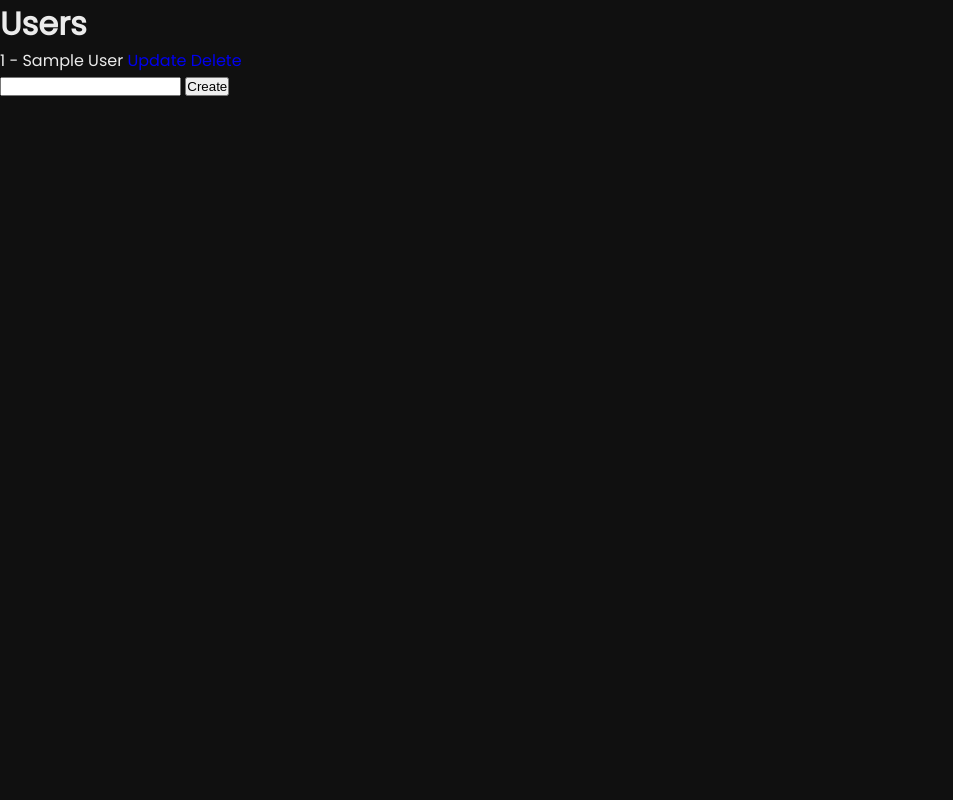
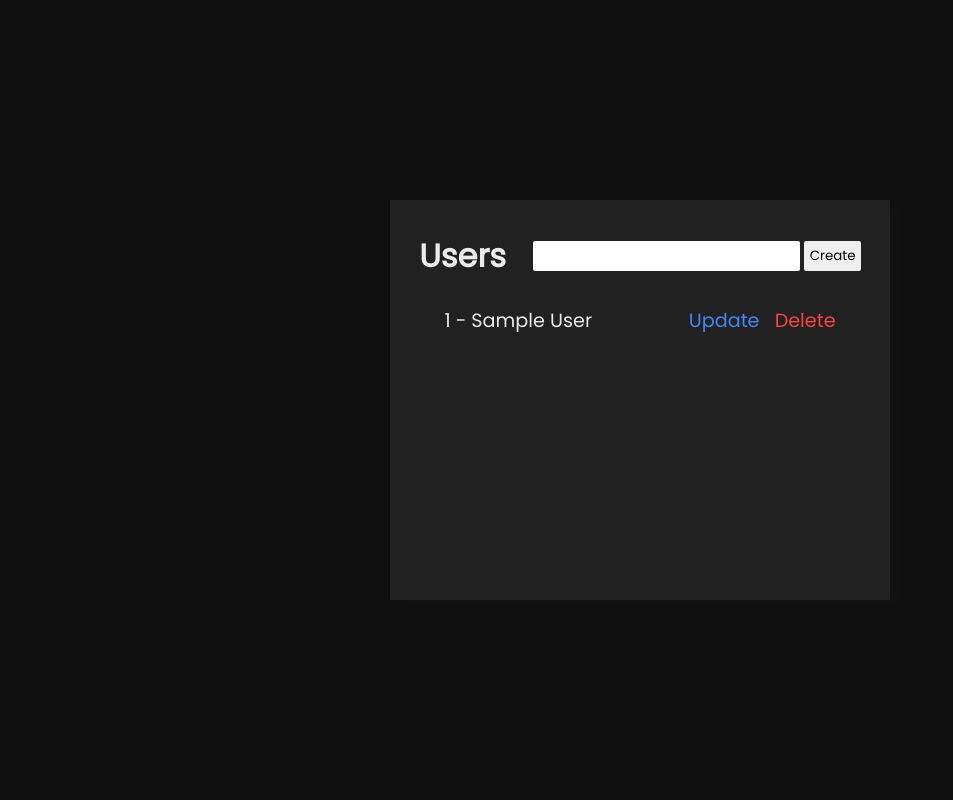
Before and after one commit to Veidz/django-crud-users, a Django app: page /users/ in a window 1280 px wide. Shown: the whole page, without its empty margins (0-953 px from the left). Run offline with Django 4.2, Linux system fonts and the light colour scheme; tables that the repository leaves empty hold one stand-in row (values such as "Sample post").

Commit message:
style: create a lot of styles

```diff
--- /dev/null
+++ b/users/static/index.css
@@ -0,0 +1,21 @@
+@import url('https://fonts.googleapis.com/css2?family=Poppins&display=swap');
+
+*,
+*:after,
+*:before {
+  margin: 0;
+  padding: 0;
+  box-sizing: border-box;
+  text-decoration: none;
+}
+
+body {
+  background-color: #101010;
+  color: #ebebeb;
+  font-family: 'Poppins', sans-serif;
+  height: 100vh;
+  width: 100vw;
+  display: flex;
+  align-items: center;
+  justify-content: center;
+}
--- a/users/static/style.css
+++ b/users/static/style.css
@@ -1,16 +1,60 @@
-@import url('https://fonts.googleapis.com/css2?family=Poppins&display=swap');
-
-*,
-*:after,
-*:before {
-  margin: 0;
-  padding: 0;
-  box-sizing: border-box;
-  text-decoration: none;
+.container {
+  display: flex;
+  flex-direction: column;
+  width: 500px;
+  height: 50%;
+  background-color: #212121;
+  box-shadow: 8px 4px 5px rgba(33,33,33, 0.1);
+  padding: 1em;
 }
 
-body {
-  background-color: #101010;
-  color: #ebebeb;
-  font-family: 'Poppins', sans-serif;
+.input-container {
+  display: flex;
+  flex-direction: row;
+  justify-content: space-around;
+  align-items: center;
+  margin-top: 1em;
+  margin-bottom: 1em;
 }
+
+.create-form input {
+  border: none;
+  border-radius: 2px;
+  padding: 0.4em;
+  outline: none;
+  font-family: inherit;
+}
+
+.create-form button {
+  border: none;
+  border-radius: 2px;
+  padding: 0.4em;
+  font-family: inherit;
+}
+
+.users-list {
+  margin-left: 2.4em;
+  margin-right: 2.4em;
+  list-style-type: none;
+}
+
+.users-list li {
+  display: flex;
+  justify-content: space-between;
+  margin-top: 10px;
+  font-size: 1.2em;
+}
+
+.users-list li a {
+  padding-left: 10px;
+}
+
+.users-list li a:first-child {
+  text-align: right;
+  color: #4287f5;
+}
+
+.users-list li a:last-child {
+  text-align: right;
+  color: #f54242;
+}
--- a/users/templates/index.html
+++ b/users/templates/index.html
@@ -6,24 +6,31 @@
   <meta name="viewport" content="width=device-width, initial-scale=1.0">
   <title>Django CRUD - Users</title>
   {% load static %}
+  <link rel="stylesheet" href="{% static 'index.css' %}">
   <link rel="stylesheet" href="{% static 'style.css' %}">
 </head>
 <body>
-  <h1>Users</h1>
+  <div class="container">
+    <div class="input-container">
+      <h1>Users</h1>
 
-  <ul>
-    {% for user in users %}
-      <li> {{ user.id }} - {{ user.name }}
-        <a href="{% url 'updateDetails' user.id %}">Update</a>
-        <a href="{% url 'delete' user.id %}">Delete</a>
-      </li>
-    {% endfor %}
-  </ul>
+      <form class="create-form" action="{% url 'create' %}" method="POST">
+        {% csrf_token %}
+        <input type="text" name="name">
+        <button type="submit">Create</button>
+      </form>
+    </div>
 
-  <form action="{% url 'create' %}" method="POST">
-    {% csrf_token %}
-    <input type="text" name="name">
-    <button type="submit">Create</button>
-  </form>
+    <ul class="users-list">
+      {% for user in users %}
+        <li> {{ user.id }} - {{ user.name }}
+          <div>
+            <a href="{% url 'updateDetails' user.id %}">Update</a>
+            <a href="{% url 'delete' user.id %}">Delete</a>
+          </div>
+        </li>
+      {% endfor %}
+    </ul>
+  </div>
 </body>
 </html>
```
